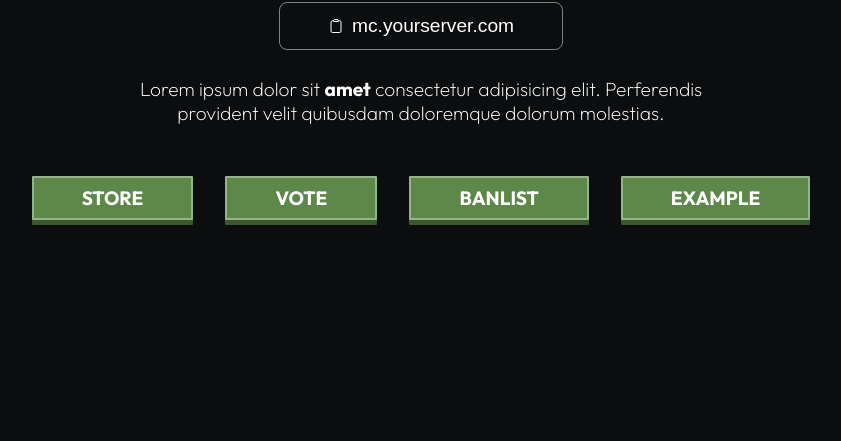
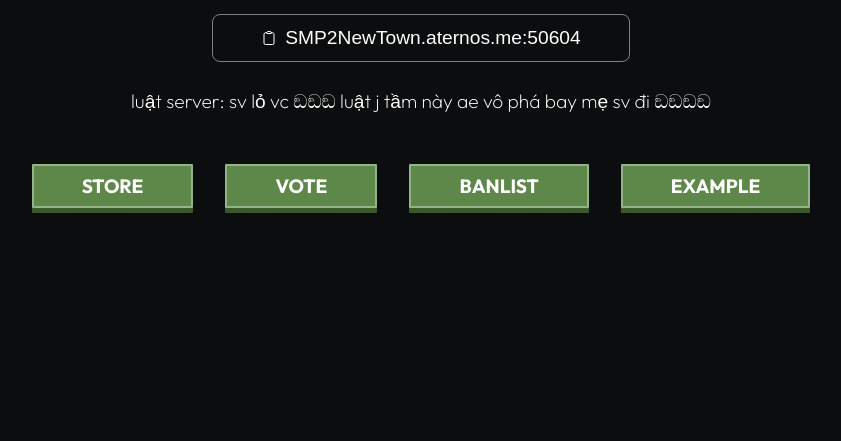
Before and after one commit to Pesce33/NewtownSMP, a plain HTML site: page index.html in a window 1280 px wide. Shown: the part 375-816 px from the top of the page, without its empty margins (219-1060 px from the left). Drawn offline with Linux system fonts and the light colour scheme.

Commit message:
Update index.html

```diff
--- a/index.html
+++ b/index.html
@@ -6,14 +6,14 @@
         <meta name="viewport" content="width=device-width, initial-scale=1.0" />
         <!-- Primary Meta Tags -->
         <title>YourServer</title>
-        <meta name="title" content="YourServer" />
-        <meta name="description" content="YourServer Description" />
+        <meta name="title" content="NewTownSMP" />
+        <meta name="description" content="(owner sv dùng gamemode 1 để giải quyết mọi thứ)" />
 
         <!-- Open Graph / Facebook -->
         <meta property="og:type" content="website" />
-        <meta property="og:url" content="https://yourserver.com/" />
-        <meta property="og:title" content="YourServer" />
-        <meta property="og:description" content="YourServer Description" />
+        <meta property="og:url" content="" />
+        <meta property="og:title" content="NewTownSMP" />
+        <meta property="og:description" content="(owner sv dùng gamemode 1 để giải quyết mọi thứ)" />
         <meta
             property="og:image"
             content="https://metatags.io/assets/meta-tags-16a33a6a8531e519cc0936fbba0ad904e52d35f34a46c97a2c9f6f7dd7d336f2.png"
@@ -21,9 +21,9 @@
 
         <!-- Twitter -->
         <meta property="twitter:card" content="summary_large_image" />
-        <meta property="twitter:url" content="https://yourserver.com/" />
-        <meta property="twitter:title" content="YourServer" />
-        <meta property="twitter:description" content="YourServer Description" />
+        <meta property="twitter:url" content="SMP2NewTown.aternos.me:50604" />
+        <meta property="twitter:title" content="NewTownSMP" />
+        <meta property="twitter:description" content="SMP này hơi sú ඞඞඞඞඞඞ" />
         <meta name="theme-color" content="#5e8849" />
         <meta
             property="twitter:image"
@@ -56,12 +56,10 @@
                     />
                 </svg>
                 <!-- Remember to change the ip in the copyIp function -->
-                mc.yourserver.com
+                SMP2NewTown.aternos.me:50604
             </button>
             <p>
-                Lorem ipsum dolor sit <strong>amet</strong> consectetur
-                adipisicing elit. Perferendis provident velit quibusdam
-                doloremque dolorum molestias.
+                luật server: sv lỏ vc ඞඞඞ luật j tầm này ae vô phá bay mẹ sv đi ඞඞඞඞ
             </p>
             <nav>
                 <a href="" title="">Store</a>
@@ -76,7 +74,7 @@
                     .writeText("mc.yourserver.com")
                     .catch((error) => {
                         console.error(
-                            `Failed to copy "${text}" to clipboard: ${error}`
+                            `copy "${text}" thất bại: ${error}`
                         );
                     });
             }
```
